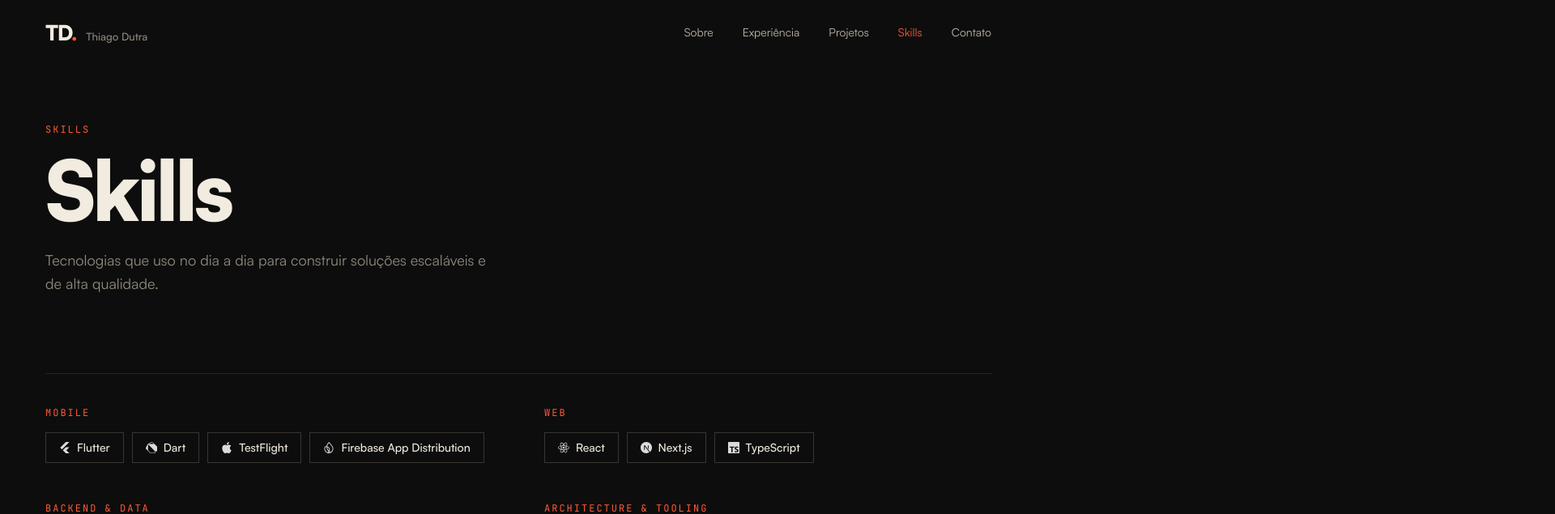
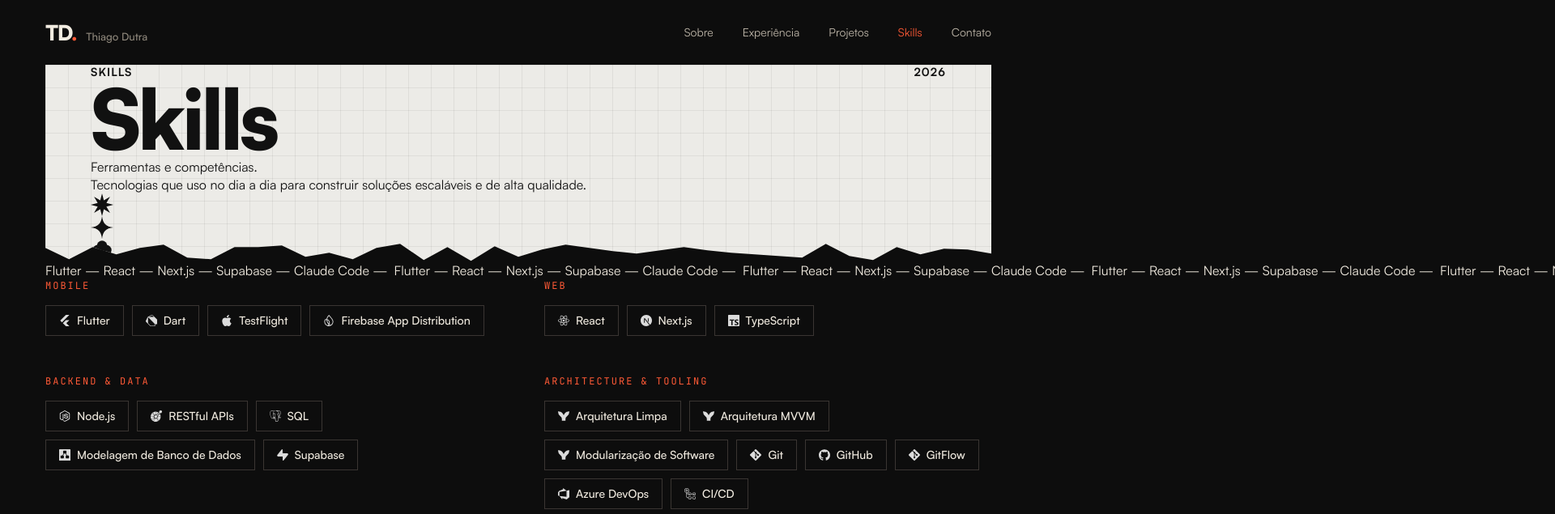
Before and after one commit to dutrathiagodev/portifolio, a Next.js app: page /skills in a window 1280 px wide. Shown: the top 635 px of the page at 81% size, 1920 px wide, since content can reach past the window. Built offline with nearby package versions, Linux system fonts and the light colour scheme; no server answers.

Commit message:
feat: refaz o cabeçalho das páginas no estilo cartaz (papel, título gigante e faixa)

```diff
--- a/src/components/ui/page-heading.tsx
+++ b/src/components/ui/page-heading.tsx
@@ -1,22 +1,42 @@
+import { Glyphs } from "@/components/ui/glyphs";
 import type { PageHeadingContent } from "@/types/common";
-import { cn } from "@/lib/utils";
 
-type PageHeadingProps = PageHeadingContent & { tightDivider?: boolean };
+const REPEATS = 4;
 
+// cabeçalho das páginas internas, no mesmo estilo cartaz da Home
 export function PageHeading({
   label,
   title,
+  tagline,
   lead,
-  tightDivider,
-}: PageHeadingProps) {
+  marquee,
+}: PageHeadingContent) {
   return (
-    <>
-      <header className="page-head">
-        <p className="section-label">{label}</p>
-        <h1>{title}</h1>
-        {lead && <p className="lead">{lead}</p>}
-      </header>
-      <div className={cn("divider", tightDivider && "divider-tight")} />
-    </>
+    <header className="poster">
+      <div className="poster-paper paper torn-bottom">
+        <div className="shell">
+          <div className="hero-caps">
+            <span>{label}</span>
+            <span>2026</span>
+          </div>
+          <h1 className="poster-title">{title}</h1>
+          {tagline && <p className="poster-tagline">{tagline}</p>}
+          {lead && <p className="poster-lead">{lead}</p>}
+          <Glyphs className="poster-glyphs" size={28} />
+        </div>
+      </div>
+
+      <div className="poster-band" aria-hidden="true">
+        <div className="marquee-track poster-track">
+          {[0, 1].map((half) => (
+            <div key={half} className="marquee-half">
+              {Array.from({ length: REPEATS }, (_, index) => (
+                <span key={index}>{marquee}</span>
+              ))}
+            </div>
+          ))}
+        </div>
+      </div>
+    </header>
   );
 }
```
